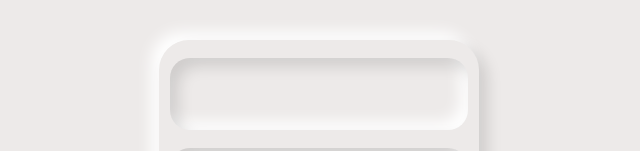
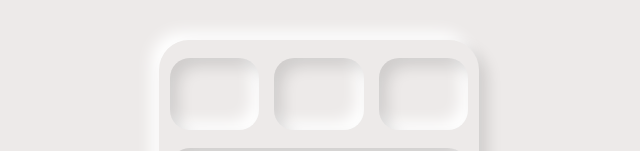
Before and after one commit to curry0622/Tetris-Web-Game, a React (Create React App) app: page / in a window 1280 px wide. Shown: the top 151 px of the page, without its empty margins (321-961 px from the left). Built offline with nearby package versions, Linux system fonts and the light colour scheme.

Commit message:
feat: layout of status

```diff
--- /dev/null
+++ b/src/game/status/hold.tsx
@@ -0,0 +1,6 @@
+import React from 'react';
+import classNames from 'classnames';
+
+const Hold: React.FC = () => <div className={classNames('status-hold')} />;
+
+export default Hold;
--- a/src/game/status/index.tsx
+++ b/src/game/status/index.tsx
@@ -1,8 +1,15 @@
 import React from 'react';
 import classNames from 'classnames';
+import Next from './next';
+import Hold from './hold';
+import Score from './score';
 
 const Status: React.FC = () => (
-  <div className={classNames('status-container')} />
+  <div className={classNames('status-container')}>
+    <Next />
+    <Hold />
+    <Score />
+  </div>
 );
 
 export default Status;
--- /dev/null
+++ b/src/game/status/next.tsx
@@ -0,0 +1,6 @@
+import React from 'react';
+import classNames from 'classnames';
+
+const Next: React.FC = () => <div className={classNames('status-next')} />;
+
+export default Next;
--- /dev/null
+++ b/src/game/status/score.tsx
@@ -0,0 +1,6 @@
+import React from 'react';
+import classNames from 'classnames';
+
+const Score: React.FC = () => <div className={classNames('status-score')} />;
+
+export default Score;
--- /dev/null
+++ b/src/scss/game/status/hold.scss
@@ -0,0 +1,8 @@
+.status-hold {
+  width: 30%;
+  height: 100%;
+  border-radius: 20px;
+  box-shadow:
+    inset 8px 8px 15px rgba(0, 0, 0, 0.13),
+    inset -8px -8px 15px rgba(255, 255, 255, 1);
+}
--- a/src/scss/game/status/index.scss
+++ b/src/scss/game/status/index.scss
@@ -1,8 +1,15 @@
+@import './next.scss';
+@import './hold.scss';
+@import './score.scss';
+
 .status-container {
   width: 93%;
   height: 10%;
-  border-radius: 20px;
-  box-shadow:
-    inset 8px 8px 15px rgba(0, 0, 0, 0.13),
-    inset -8px -8px 15px rgba(255, 255, 255, 1);
+  display: flex;
+  justify-content: space-between;
+  align-items: flex-end;
+  // border-radius: 20px;
+  // box-shadow:
+  //   inset 8px 8px 15px rgba(0, 0, 0, 0.13),
+  //   inset -8px -8px 15px rgba(255, 255, 255, 1);
 }
--- /dev/null
+++ b/src/scss/game/status/next.scss
@@ -0,0 +1,8 @@
+.status-next {
+  width: 30%;
+  height: 100%;
+  border-radius: 20px;
+  box-shadow:
+    inset 8px 8px 15px rgba(0, 0, 0, 0.13),
+    inset -8px -8px 15px rgba(255, 255, 255, 1);
+}
--- /dev/null
+++ b/src/scss/game/status/score.scss
@@ -0,0 +1,8 @@
+.status-score {
+  width: 30%;
+  height: 100%;
+  border-radius: 20px;
+  box-shadow:
+    inset 8px 8px 15px rgba(0, 0, 0, 0.13),
+    inset -8px -8px 15px rgba(255, 255, 255, 1);
+}
```
